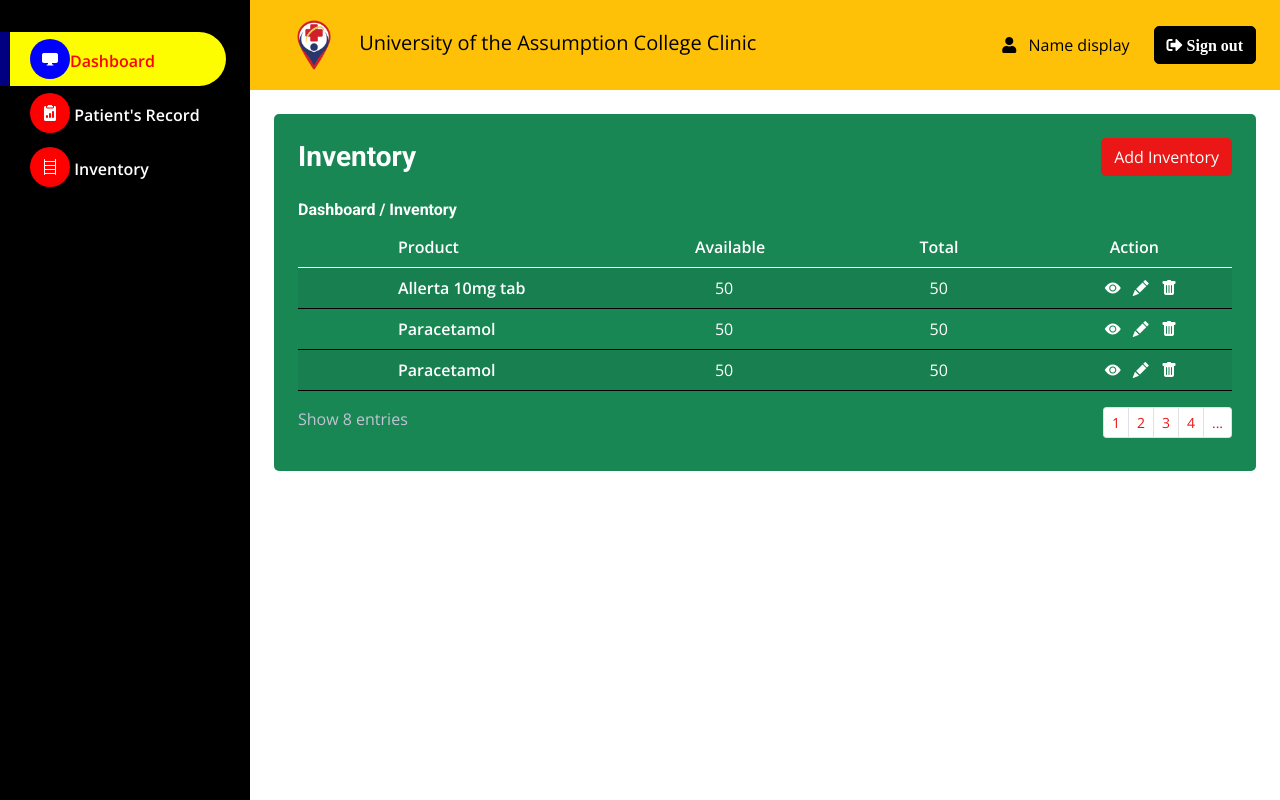
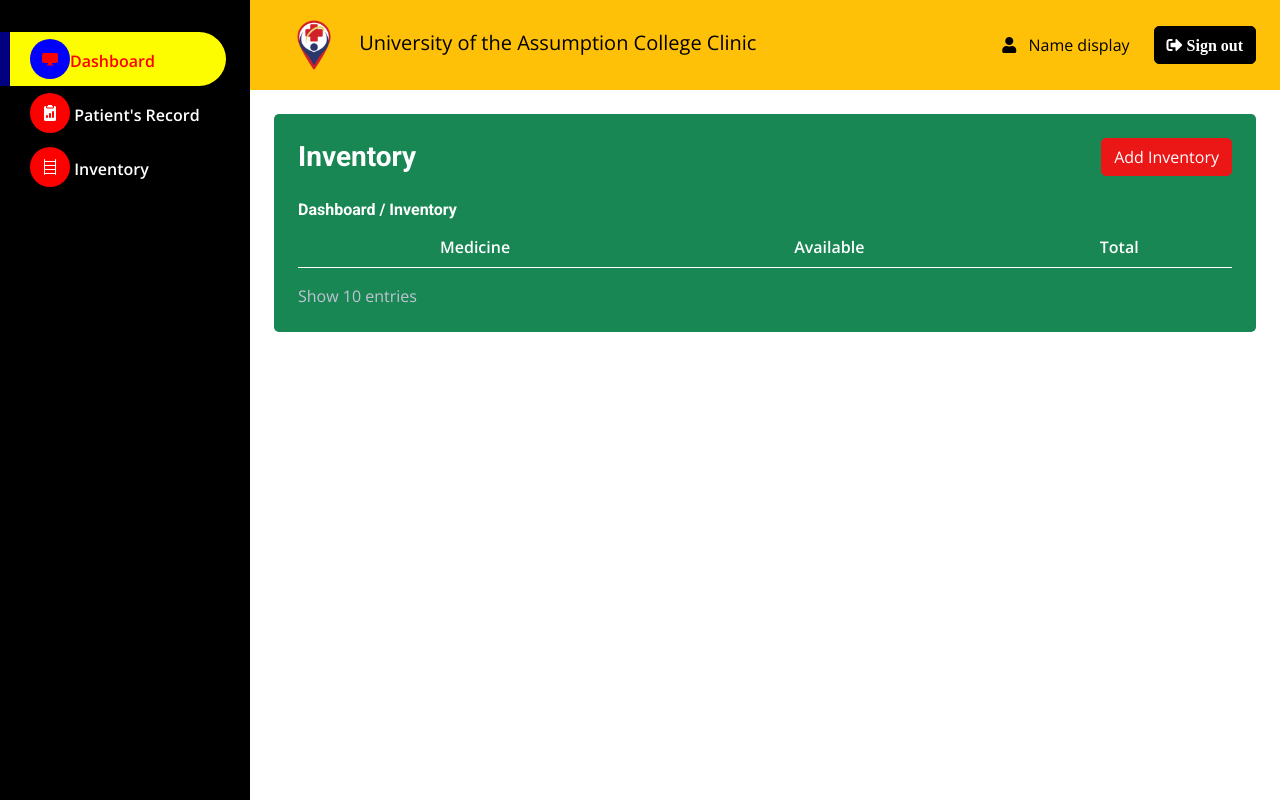
Before and after one commit to IAMCRLADRIAN/UA-Track, a PHP site: page /inventory.php in a window 1280 px wide. Run offline with PHP 8.4, Linux system fonts and the light colour scheme; lists and menus that the app fills with data are empty; some libraries are stand-ins or nearby versions.

Commit message:
Update inventory.php

```diff
--- a/inventory.php
+++ b/inventory.php
@@ -1,4 +1,3 @@
-
 <!DOCTYPE html>
 <html lang="en">
 
@@ -6,129 +5,187 @@
     <meta charset="utf-8">
     <title>UA - Health Track</title>
     <meta content="width=device-width, initial-scale=1.0" name="viewport">
-    <meta content="" name="keywords">
-    <meta content="" name="description">
-
-    <!-- Favicon -->
     <link href="img/favicon.ico" rel="icon">
     <link rel="stylesheet" href="https://cdn.jsdelivr.net/npm/bootstrap-icons/font/bootstrap-icons.css">
-
-    <!-- Google Web Fonts -->
-    <link rel="preconnect" href="https://fonts.googleapis.com">
-    <link rel="preconnect" href="https://fonts.gstatic.com" crossorigin>
     <link href="https://fonts.googleapis.com/css2?family=Open+Sans:wght@400;600&family=Roboto:wght@500;700&display=swap" rel="stylesheet">
-
-    <!-- Icon Font Stylesheet -->
     <link href="https://cdnjs.cloudflare.com/ajax/libs/font-awesome/5.10.0/css/all.min.css" rel="stylesheet">
-    <link href="https://cdn.jsdelivr.net/npm/bootstrap-icons@1.4.1/font/bootstrap-icons.css" rel="stylesheet">
-
-    <!-- Libraries Stylesheet -->
-    <link href="lib/owlcarousel/assets/owl.carousel.min.css" rel="stylesheet">
-    <link href="lib/tempusdominus/css/tempusdominus-bootstrap-4.min.css" rel="stylesheet" />
-
-    <!-- Customized Bootstrap Stylesheet -->
     <link href="css/bootstrap.min.css" rel="stylesheet">
-
-    <!-- Template Stylesheet -->
     <link href="css/style.css" rel="stylesheet">
 </head>
 
 <body>
     <div class="container-fluid position-relative d-flex p-0">
         <!-- Sidebar Start -->
-        <div class="sidebar pe-4 pb-3" >
+        <div class="sidebar pe-4 pb-3">
             <nav class="navbar bg-transparent navbar-dark">
-                <div class="navbar-nav w-100"> <br>
-                    <a href="index.php" class="nav-item nav-link active">
-                        <i class="bi bi-display-fill" style="color: #ffffff"></i>Dashboard</a>
-                    <a href="record.php" class="nav-item nav-link">
-                        <i class="bi bi-clipboard2-data-fill" style="color: #ffffff"></i> Patient's Record</a>
-                    <a href="invetory.php" class="nav-item nav-link">
-                        <i class="bi bi-bookshelf" style="color: #ffffff"></i> Inventory</a>
+                <div class="navbar-nav w-100"><br>
+                    <a href="index.php" class="nav-item nav-link active"><i class="bi bi-display-fill"></i>Dashboard</a>
+                    <a href="record.php" class="nav-item nav-link"><i class="bi bi-clipboard2-data-fill"></i> Patient's Record</a>
+                    <a href="inventory.php" class="nav-item nav-link"><i class="bi bi-bookshelf"></i> Inventory</a>
                 </div>
             </nav>
         </div>
         <!-- Sidebar End -->
 
         <!-- Content Start -->
-        <div class="content" >
+        <div class="content">
             <!-- Navbar Start -->
             <?php include('navbar.php'); ?>
             <!-- Navbar End -->
 
-            <!-- Patients Profile Section Start -->
+            <!-- Inventory Section Start -->
             <div class="container-fluid pt-4 px-4">
                 <div class="bg-success rounded p-4">
                     <div class="d-flex align-items-center justify-content-between mb-4">
                         <h3 class="mb-0">Inventory</h3>
-                        <button type="button" class="btn btn-primary">Add Inventory</button>
+                        <button type="button" class="btn btn-primary" onclick="showAddInventoryModal()">Add Inventory</button>
                     </div>
                     <h6>Dashboard / Inventory</h6>
                     <div class="table-responsive">
-                        <table class="table table-striped table-hover">
+                        <table class="table table-striped table-hover text-center" id="inventoryTable">
                             <thead>
                                 <tr>
-                                    <th scope="col" style="padding-left: 100px;color: #ffffff; ">Product</th>
-                                    <th scope="col" style="padding-left: 100px; color: #ffffff;">Available</th>
-                                    <th scope="col" style="padding-left: 100px; color: #ffffff;">Total</th>
-                                    <th scope="col" style="padding-left: 105px; color: #ffffff;">Action</th>
+                                    <th scope="col" class="text-white">Medicine</th>
+                                    <th scope="col" class="text-white">Available</th>
+                                    <th scope="col" class="text-white">Total</th>
                                 </tr>
                             </thead>
                             <tbody>
-                                <tr>
-                                    <th scope="row" style="padding-left: 100px; color: #ffffff;">Allerta 10mg tab</th>
-                                    <td style="padding-left: 120px; color: #ffffff;">50</td>
-                                    <td style="padding-left: 110px; color: #ffffff;">50</td>
-                                    <td style="padding-left: 100px; color: #ffffff;">
-                                        <i class="bi bi-eye-fill me-2"></i>
-                                        <i class="bi bi-pencil-fill me-2"></i>
-                                        <i class="bi bi-trash-fill"></i>
-                                    </td>
-                                </tr>
-                                <tr>
-                                    <th scope="row" style="padding-left: 100px; color: #ffffff;">Paracetamol</th>
-                                    <td style="padding-left: 120px; color: #ffffff;">50</td>
-                                    <td style="padding-left: 110px; color: #ffffff;">50</td>
-                                    <td style="padding-left: 100px; color: #ffffff;">
-                                        <i class="bi bi-eye-fill me-2"></i>
-                                        <i class="bi bi-pencil-fill me-2"></i>
-                                        <i class="bi bi-trash-fill"></i>
-                                    </td>
-                                </tr>
-                                <tr>
-                                    <th scope="row" style="padding-left: 100px; color: #ffffff;">Paracetamol</th>
-                                    <td style="padding-left: 120px; color: #ffffff;">50</td>
-                                    <td style="padding-left: 110px; color: #ffffff;">50</td>
-                                    <td style="padding-left: 100px; color: #ffffff;">
-                                        <i class="bi bi-eye-fill me-2"></i>
-                                        <i class="bi bi-pencil-fill me-2"></i>
-                                        <i class="bi bi-trash-fill"></i>
-                                    </td>
-                                </tr>
+                                <!-- Inventory items will be dynamically added here -->
                             </tbody>
                         </table>
                     </div>
-                    <div class="d-flex justify-content-between">
-                        <p>Show 8 entries</p>
+                    <div class="d-flex justify-content-between flex-wrap">
+                        <p class="mb-0">Show 10 entries</p>
                         <nav aria-label="Page navigation example">
-                            <ul class="pagination pagination-sm mb-0">
-                                <li class="page-item"><a class="page-link" href="#">1</a></li>
-                                <li class="page-item"><a class="page-link" href="#">2</a></li>
-                                <li class="page-item"><a class="page-link" href="#">3</a></li>
-                                <li class="page-item"><a class="page-link" href="#">4</a></li>
-                                <li class="page-item"><a class="page-link" href="#">...</a></li>
+                            <ul class="pagination pagination-sm mb-0" id="pagination">
+                                <!-- Pagination buttons will be generated here -->
                             </ul>
                         </nav>
                     </div>
                 </div>
             </div>
-            <!-- Patients Profile Section End -->
+            <!-- Inventory Section End -->
         </div>
         <!-- Content End -->
     </div>
 
+    <!-- Add Inventory Modal -->
+    <div class="modal fade" id="addInventoryModal" tabindex="-1">
+        <div class="modal-dialog modal-dialog-centered">
+            <div class="modal-content">
+                <div class="modal-header">
+                    <h5 class="modal-title text-black">Add Inventory Item</h5>
+                    <button type="button" class="btn-close" onclick="closeAddInventoryModal()"></button>
+                </div>
+                <div class="modal-body">
+                    <form id="addInventoryForm" onsubmit="addInventoryItem(event)">
+                        <div class="mb-3">
+                            <label for="productName" class="form-label">Medicine Name</label>
+                            <input type="text" class="form-control" id="productName" required>
+                        </div>
+                        <div class="mb-3">
+                            <label for="availableQty" class="form-label">Available Quantity</label>
+                            <input type="number" class="form-control" id="availableQty" required>
+                        </div>
+                        <div class="mb-3">
+                            <label for="totalQty" class="form-label">Total Quantity</label>
+                            <input type="number" class="form-control" id="totalQty" required>
+                        </div>
+                        <button type="submit" class="btn btn-primary w-100">Add Item</button>
+                    </form>
+                </div>
+            </div>
+        </div>
+    </div>
+
     <?php include('footer.php'); ?>
     <script src="main.js"></script>
+    <script>
+        const inventoryItems = [];
+        const itemsPerPage = 10;
+        let currentPage = 1;
+
+        function showAddInventoryModal() {
+            const modal = new bootstrap.Modal(document.getElementById('addInventoryModal'));
+            modal.show();
+        }
+
+        function closeAddInventoryModal() {
+            const modal = bootstrap.Modal.getInstance(document.getElementById('addInventoryModal'));
+            modal.hide();
+            document.getElementById('addInventoryForm').reset();
+        }
+
+        function addInventoryItem(event) {
+            event.preventDefault();
+            const productName = document.getElementById('productName').value;
+            const availableQty = document.getElementById('availableQty').value;
+            const totalQty = document.getElementById('totalQty').value;
+
+            // Add item to inventory array
+            inventoryItems.push({ productName, availableQty, totalQty });
+
+            // Reset form and close modal
+            closeAddInventoryModal();
+            renderTable();
+            renderPagination();
+        }
+
+        function renderTable() {
+            const start = (currentPage - 1) * itemsPerPage;
+            const end = start + itemsPerPage;
+            const pageItems = inventoryItems.slice(start, end);
+
+            const tableBody = document.getElementById('inventoryTable').querySelector('tbody');
+            tableBody.innerHTML = ''; // Clear existing rows
+
+            pageItems.forEach(item => {
+                const row = document.createElement('tr');
+                row.innerHTML = `
+                    <th scope="row" class="text-white">${item.productName}</th>
+                    <td class="text-white">${item.availableQty}</td>
+                    <td class="text-white">${item.totalQty}</td>
+                `;
+                tableBody.appendChild(row);
+            });
+        }
+
+        function renderPagination() {
+            const totalPages = Math.ceil(inventoryItems.length / itemsPerPage);
+            const pagination = document.getElementById('pagination');
+            pagination.innerHTML = ''; // Clear existing pagination
+
+            // Create Previous button
+            const prevButton = document.createElement('li');
+            prevButton.classList.add('page-item');
+            prevButton.innerHTML = `<a class="page-link" href="#" onclick="changePage(${currentPage - 1})" ${currentPage === 1 ? 'disabled' : ''}>Previous</a>`;
+            pagination.appendChild(prevButton);
+
+            // Create page buttons
+            for (let i = 1; i <= totalPages; i++) {
+                const pageButton = document.createElement('li');
+                pageButton.classList.add('page-item');
+                pageButton.innerHTML = `<a class="page-link" href="#" onclick="changePage(${i})">${i}</a>`;
+                pagination.appendChild(pageButton);
+            }
+
+            // Create Next button
+            const nextButton = document.createElement('li');
+            nextButton.classList.add('page-item');
+            nextButton.innerHTML = `<a class="page-link" href="#" onclick="changePage(${currentPage + 1})" ${currentPage === totalPages ? 'disabled' : ''}>Next</a>`;
+            pagination.appendChild(nextButton);
+        }
+
+        function changePage(page) {
+            const totalPages = Math.ceil(inventoryItems.length / itemsPerPage);
+            if (page >= 1 && page <= totalPages) {
+                currentPage = page;
+                renderTable();
+                renderPagination();
+            }
+        }
+    </script>
 </body>
 
 </html>
```
